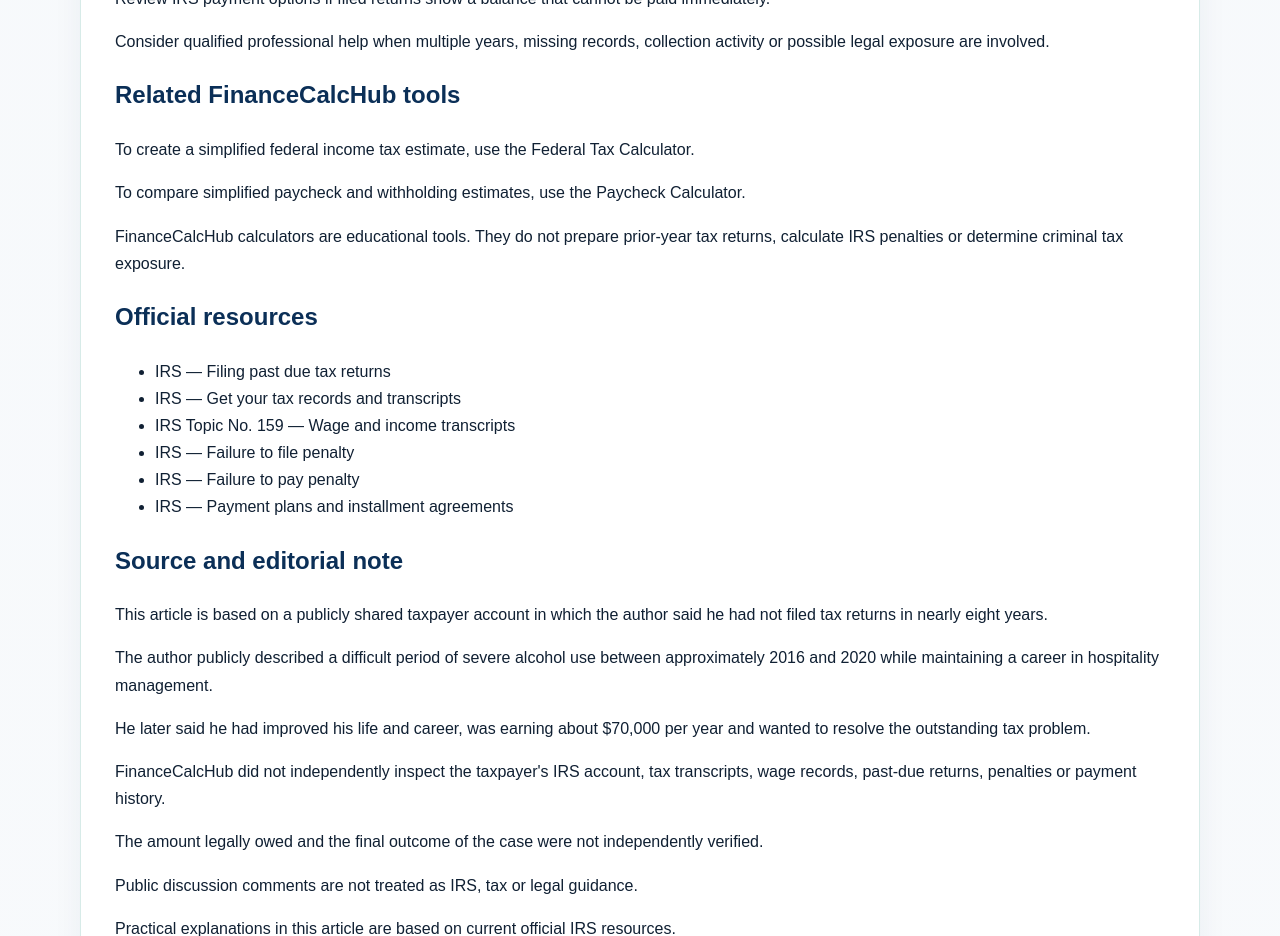
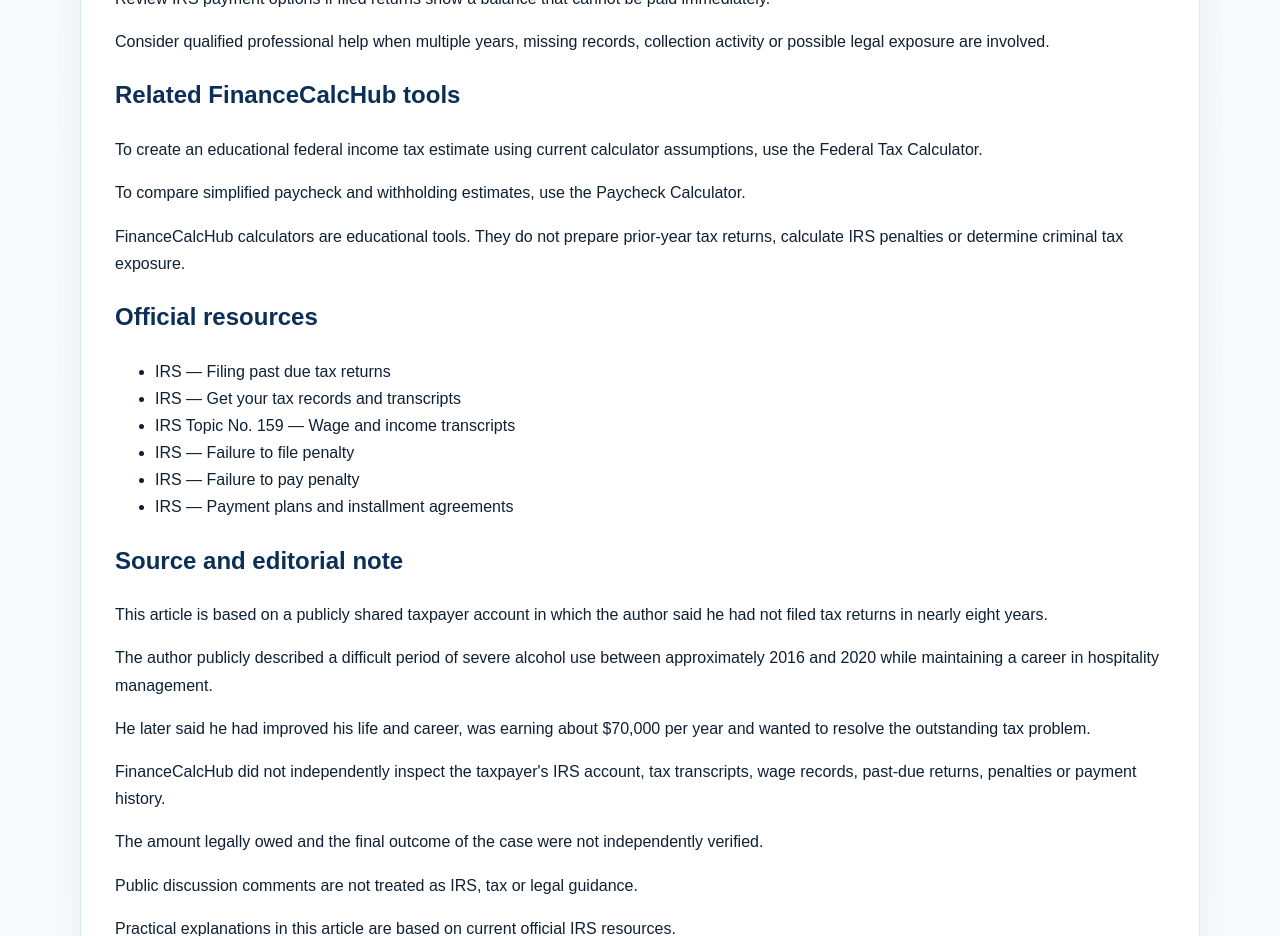
Before and after one commit to milicdejan94-ai/financecalchub, a Next.js app: page /blog/real-money-stories/not-filed-taxes-nearly-eight-years in a window 1280 px wide. Shown: the part 8220-9156 px from the top of the page. Built offline with nearby package versions, Linux system fonts and the light colour scheme.

Commit message:
Update federal tax wording in articles

```diff
--- a/app/blog/how-to-estimate-take-home-pay/page.tsx
+++ b/app/blog/how-to-estimate-take-home-pay/page.tsx
@@ -348,7 +348,7 @@
             </li>
             <li>
               Use the <a href="/calculators/federal-tax">Federal Tax Calculator</a>{' '}
-              to estimate simplified federal income tax.
+              to estimate federal income tax using the calculator's stated assumptions.
             </li>
             <li>
               Use <a href="/salary-after-tax/70000">$70,000 after taxes</a> or{' '}
--- a/app/blog/real-money-stories/not-filed-taxes-nearly-eight-years/page.tsx
+++ b/app/blog/real-money-stories/not-filed-taxes-nearly-eight-years/page.tsx
@@ -783,7 +783,7 @@
           <h2>Related FinanceCalcHub tools</h2>
 
           <p>
-            To create a simplified federal income tax estimate, use the{' '}
+            To create an educational federal income tax estimate using current calculator assumptions, use the{' '}
             <a href="/calculators/federal-tax">Federal Tax Calculator</a>.
           </p>
 
--- a/app/blog/real-money-stories/return-accepted-forgot-w2/page.tsx
+++ b/app/blog/real-money-stories/return-accepted-forgot-w2/page.tsx
@@ -543,7 +543,7 @@
           <h2>Related FinanceCalcHub tools</h2>
 
           <p>
-            To compare simplified federal income tax estimates, use the{' '}
+            To compare educational federal income tax estimates using current calculator assumptions, use the{' '}
             <a href="/calculators/federal-tax">Federal Tax Calculator</a>.
           </p>
 
```
